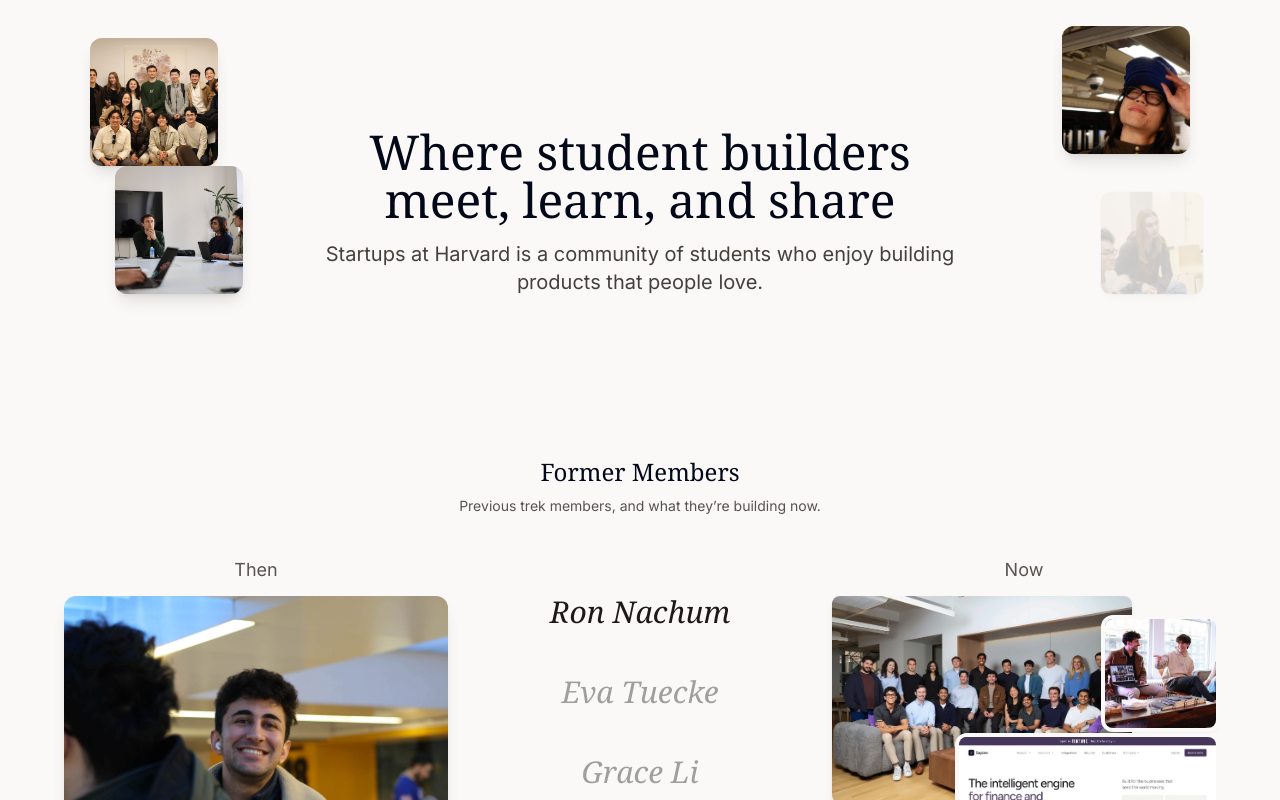
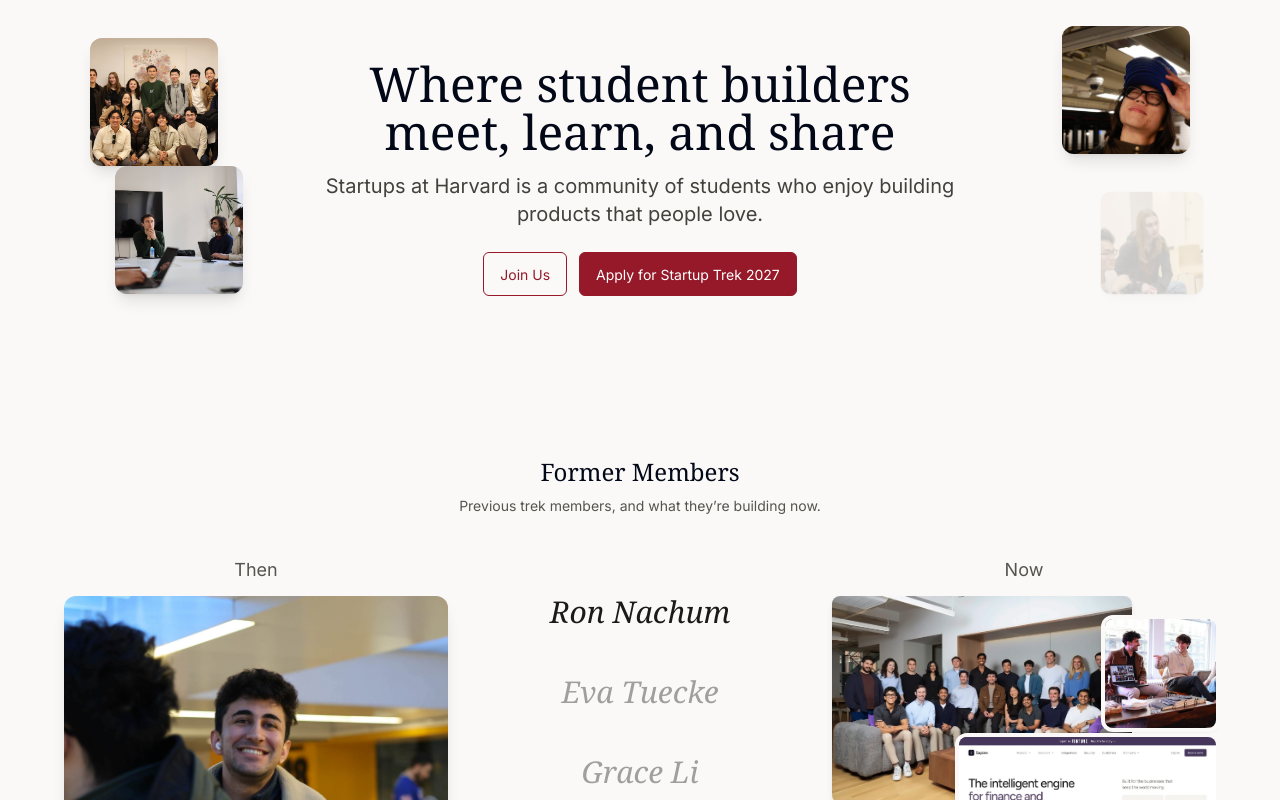
Before and after one commit to harvardstartups/harvardstartups, a Next.js app: page / in a window 1280 px wide. Shown: the top 800 px of the page. Built offline with nearby package versions, Linux system fonts and the light colour scheme.

Commit message:
Clarify membership and 2027 trek calls to action and group four programs

```diff
--- a/app/globals.css
+++ b/app/globals.css
@@ -145,3 +145,19 @@
 @media (prefers-reduced-motion: reduce) {
   .spotlight-photo { transition: none !important; }
 }
+
+.join-action {
+  display: inline-flex;
+  justify-content: center;
+  align-items: center;
+  min-height: 44px;
+  padding: 0.625rem 1rem;
+  border: 1px solid #951929;
+  border-radius: 0.375rem;
+  font-size: 0.875rem;
+}
+.join-action-primary { background: #951929; color: white; }
+.join-action-primary:hover { background: #781424; }
+.join-action-secondary { color: #951929; }
+.join-action-secondary:hover { background: #f3e8e8; }
+.join-action:focus-visible { outline: 2px solid #951929; outline-offset: 3px; }
--- a/app/page.tsx
+++ b/app/page.tsx
@@ -2,6 +2,8 @@
 
 import { ReliableImage as Image } from "@/components/ReliableImage";
 import { useState } from "react";
+import { JoinActions } from "@/components/JoinActions";
+import { TREK_APPLICATION_URL } from "@/lib/links";
 import { HeroBeforeAfter } from "@/components/HeroBeforeAfter";
 import { SpotlightImages } from "@/components/SpotlightImages";
 import { heroStories } from "@/lib/hero-stories";
@@ -31,6 +33,7 @@
           <p className="text-base sm:text-lg md:text-xl text-stone-700 mt-3 md:mt-4">
             Startups at Harvard is a community of students who enjoy building products that people love.
           </p>
+          <JoinActions />
         </div>
         <SpotlightImages />
       </section>
@@ -90,41 +93,35 @@
           />
         </div>
       </div>
+      <section aria-labelledby="programs-heading" className="px-5 py-10 max-w-3xl mx-auto">
+        <h2 id="programs-heading" className="text-center mb-8">What we do</h2>
+        <div className="grid md:grid-cols-2 gap-x-10 gap-y-8">
+          <article className="border-t border-stone-300 pt-4">
+            <h3 className="font-serif text-xl mb-2">Startup Series</h3>
+            <p>Every other Tuesday, we explore an up-and-coming startup: its product, team, and market. We also invite founders and operators to join us for Q&amp;A.</p>
+          </article>
+          <article className="border-t border-stone-300 pt-4">
+            <h3 className="font-serif text-xl mb-2">10-K Reading Club</h3>
+            <p>On alternating Tuesdays, we read public companies’ annual and quarterly reports, comparing businesses in the same industry and learning what drives their performance.</p>
+          </article>
+          <article className="border-t border-stone-300 pt-4">
+            <h3 className="font-serif text-xl mb-2">Member Grants</h3>
+            <p>With support from <a href="https://xfund.com/" target="_blank" rel="noopener noreferrer" className="underline">Xfund</a>, we are piloting grants of up to $10k for early-stage, pre-revenue startups founded by members. No equity required.</p>
+            <details className="mt-3 text-sm text-stone-700">
+              <summary className="cursor-pointer underline underline-offset-4">What grants can support</summary>
+              <p className="mt-2">Selected companies can use funds at their discretion for early experimentation, including hardware, model and API costs, legal setup, and advertising.</p>
+            </details>
+          </article>
+          <article className="border-t border-stone-300 pt-4">
+            <h3 className="font-serif text-xl mb-2">Startup Trek</h3>
+            <p>A fully funded, five-day trip to New York City in early 2027. Visit startups and VC firms, meet the people building them, and explore what you could build next.</p>
+            <a href={TREK_APPLICATION_URL} target="_blank" rel="noopener noreferrer" className="inline-flex items-center min-h-11 mt-2 underline underline-offset-4">Apply for Startup Trek 2027 ↗</a>
+            <p className="text-sm text-stone-600 mt-1">Apply by October 10. Grace period through October 12.</p>
+          </article>
+        </div>
+      </section>
       <div className="p-5 max-w-xl mx-auto">
-        <div className="section">
-          <h2>Startup Series</h2>
-          <p>
-            Every other Tuesday, we choose an up-and-coming startup to read about and discuss together. We focus on product, team construction, and market opportunity. Typically, we also invite a guest speaker from the company to join us for Q&A.
-            {/* Some of the startups we&apos;ve learned about include Suno, Glean, Pinecone, Notion, and Vercel. */}
-          </p>
-        </div>
-        <div className="section">
-          <h2>10-K Reading Club</h2>
-          <p>
-            On other Tuesdays, we dive deep into the annual reports (10-K/10-Q SEC filings) of publicly-traded companies. We compare companies within the same industry, focusing on financial performance.
-          </p>
-        </div>
-        <div className="section">
-          <h2>Member Grants</h2>
-          <p>
-          We are piloting a non-dilutive funding program to support early-stage, pre-revenue startups formed by our members, made possible by our supporters at <a href="https://xfund.com/" target="_blank" className="underline">Xfund</a>.
-          Selected companies may receive up to $10k in funding to support early experimentation and company formation.
-          Funds are provided without expectation of equity and may be used at the company&apos;s discretion.
-          </p>
-          <ul>
-            <li>hardware expenses (e.g. CNC mills, 3D printers)</li>
-            <li>model costs (e.g. API token credits, GPU credits)</li>
-            <li>legal costs (e.g. C Corp formation, TOS agreements)</li>
-            <li>advertising (e.g. Google Ads)</li>
-          </ul>
-        </div>
-        <div className="section">
-          <h2>Startup Trek</h2>
-          <p>
-            Before second semester every year, we organize an annual trip for Harvard students to visit high-growth tech startups and ecosystems.
-            Several past participants have joined startups we&apos;ve visited postgrad.
-            For updates on future treks, fill out the interest form below.
-          </p>
+        <section aria-label="Photos from the 2026 Startup Trek" className="section">
           <div className="relative mt-4">
             <div className="relative w-full h-auto">
               <Image
@@ -164,26 +161,12 @@
           <p className="text-center mt-2">
             {currentIndex + 1} / {trekImages.length}
           </p>
-        </div>
-        {/* <div className="section">
-          <h2>And more</h2>
-          <p>
-            Community socials, build sessions, and startup talks.
-          </p>
-        </div> */}
+        </section>
         <div className="section">
-          <h2>Join us</h2>
-          <p className="mb-2">
-            If you&apos;re a student interested in joining our events this semester, please fill out this {" "}
-            <a
-              href="https://forms.gle/QaEMsb7BAGcBN81y7"
-              target="_blank"
-              className="underline"
-            >
-              interest form
-            </a>
-            .
-          </p>
+          <h2 id="join-us">Join Us</h2>
+          <p>Meet other student builders, join our events, or apply for the next Startup Trek.</p>
+          <JoinActions />
+          <div className="h-5" />
           <p>
             If you&apos;re part of a startup interested in engaging with our
             group, please reach out to us at{" "}
--- /dev/null
+++ b/components/JoinActions.tsx
@@ -0,0 +1,8 @@
+import { JOIN_FORM_URL, TREK_APPLICATION_URL } from "@/lib/links";
+
+export function JoinActions() {
+  return <div className="flex flex-col sm:flex-row justify-center gap-3 mt-6">
+    <a href={JOIN_FORM_URL} target="_blank" rel="noopener noreferrer" className="join-action join-action-secondary">Join Us</a>
+    <a href={TREK_APPLICATION_URL} target="_blank" rel="noopener noreferrer" className="join-action join-action-primary">Apply for Startup Trek 2027</a>
+  </div>;
+}
--- /dev/null
+++ b/lib/links.ts
@@ -0,0 +1,2 @@
+export const JOIN_FORM_URL = "https://forms.gle/QaEMsb7BAGcBN81y7";
+export const TREK_APPLICATION_URL = "https://forms.gle/RNeYjCcGo6ZUrK1h9";
```
